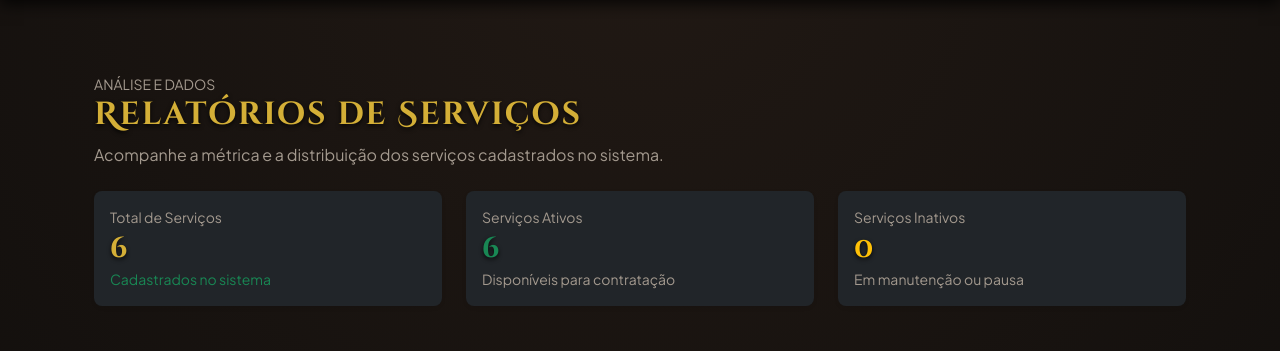
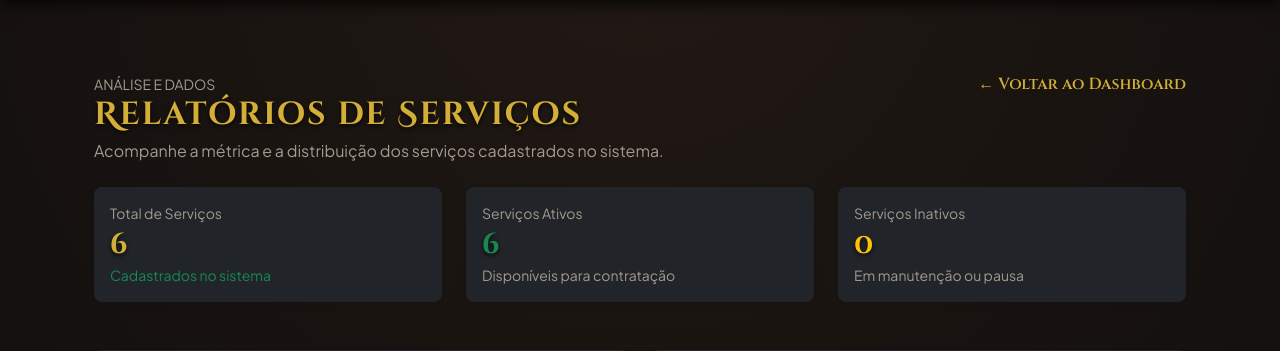
Before and after one commit to YohanAlencar/meeple-house-taverna, a Django app: page /relatorios/ in a window 1280 px wide. Shown: the part 79-430 px from the top of the page. Run offline with Django 5.2, Linux system fonts and the light colour scheme; a user stored in the database is signed in; data comes from the database, SQL or seed files in the repository.

Commit message:
style(ui): padroniza link voltar ao dashboard no estilo dourado de servicos

```diff
--- a/taverna/templates/taverna/editar_perfil.html
+++ b/taverna/templates/taverna/editar_perfil.html
@@ -40,8 +40,9 @@
             <a href="{% url 'password_change' %}" class="btn btn-outline-warning btn-sm fw-bold">
                 Alterar senha
             </a>
-            <a href="{% url 'dashboard' %}" class="btn btn-outline-secondary btn-sm">
-                Voltar ao Dashboard
+            <a href="{% url 'dashboard' %}" class="text-decoration-none fw-semibold d-inline-flex align-items-center gap-1" style="color: var(--gold-amber); font-family: 'Cinzel', serif;">
+                <span>&larr;</span>
+                <span>Voltar ao Dashboard</span>
             </a>
         </div>
     </div>
--- a/taverna/templates/taverna/gerenciar_contatos.html
+++ b/taverna/templates/taverna/gerenciar_contatos.html
@@ -6,8 +6,9 @@
         <h1 class="h2 fw-bold text-uppercase mb-0" style="color: var(--gold-amber); font-family: 'Cinzel', serif;">
             Mensagens Recebidas
         </h1>
-        <a href="{% url 'dashboard' %}" class="btn btn-warning btn-sm fw-bold">
-            Voltar ao Dashboard
+        <a href="{% url 'dashboard' %}" class="text-decoration-none fw-semibold d-inline-flex align-items-center gap-1" style="color: var(--gold-amber); font-family: 'Cinzel', serif;">
+            <span>&larr;</span>
+            <span>Voltar ao Dashboard</span>
         </a>
     </div>
 
--- a/taverna/templates/taverna/gerenciar_equipe.html
+++ b/taverna/templates/taverna/gerenciar_equipe.html
@@ -57,7 +57,10 @@
     </div>
 
     <div class="mt-4">
-        <a href="{% url 'dashboard' %}" class="text-muted small text-decoration-none">← Voltar ao Dashboard</a>
+        <a href="{% url 'dashboard' %}" class="text-decoration-none fw-semibold d-inline-flex align-items-center gap-1" style="color: var(--gold-amber); font-family: 'Cinzel', serif;">
+            <span>&larr;</span>
+            <span>Voltar ao Dashboard</span>
+        </a>
     </div>
 </div>
 
--- a/taverna/templates/taverna/meus_pedidos.html
+++ b/taverna/templates/taverna/meus_pedidos.html
@@ -5,8 +5,9 @@
     <div class="d-flex justify-content-between align-items-center mb-4">
         <h2 class="mb-0 text-warning">Meus Pedidos na Taverna</h2>
         {% if user.is_authenticated %}
-            <a href="{% url 'dashboard' %}" class="btn btn-warning btn-sm fw-bold">
-                Voltar ao Dashboard
+            <a href="{% url 'dashboard' %}" class="text-decoration-none fw-semibold d-inline-flex align-items-center gap-1" style="color: var(--gold-amber); font-family: 'Cinzel', serif;">
+                <span>&larr;</span>
+                <span>Voltar ao Dashboard</span>
             </a>
         {% endif %}
     </div>
--- a/taverna/templates/taverna/relatorios.html
+++ b/taverna/templates/taverna/relatorios.html
@@ -2,10 +2,16 @@
 {% block content %}
 
 <div class="container py-4">
-    <div class="mb-4">
-        <span class="text-muted small text-uppercase">ANÁLISE E DADOS</span>
-        <h2 class="fw-bold">Relatórios de Serviços</h2>
-        <p class="text-muted">Acompanhe a métrica e a distribuição dos serviços cadastrados no sistema.</p>
+    <div class="d-flex justify-content-between align-items-start mb-4">
+        <div>
+            <span class="text-muted small text-uppercase">ANÁLISE E DADOS</span>
+            <h2 class="fw-bold mb-1">Relatórios de Serviços</h2>
+            <p class="text-muted mb-0">Acompanhe a métrica e a distribuição dos serviços cadastrados no sistema.</p>
+        </div>
+        <a href="{% url 'dashboard' %}" class="text-decoration-none fw-semibold d-inline-flex align-items-center gap-1" style="color: var(--gold-amber); font-family: 'Cinzel', serif;">
+            <span>&larr;</span>
+            <span>Voltar ao Dashboard</span>
+        </a>
     </div>
 
     <!-- Cards de Indicadores -->
```
